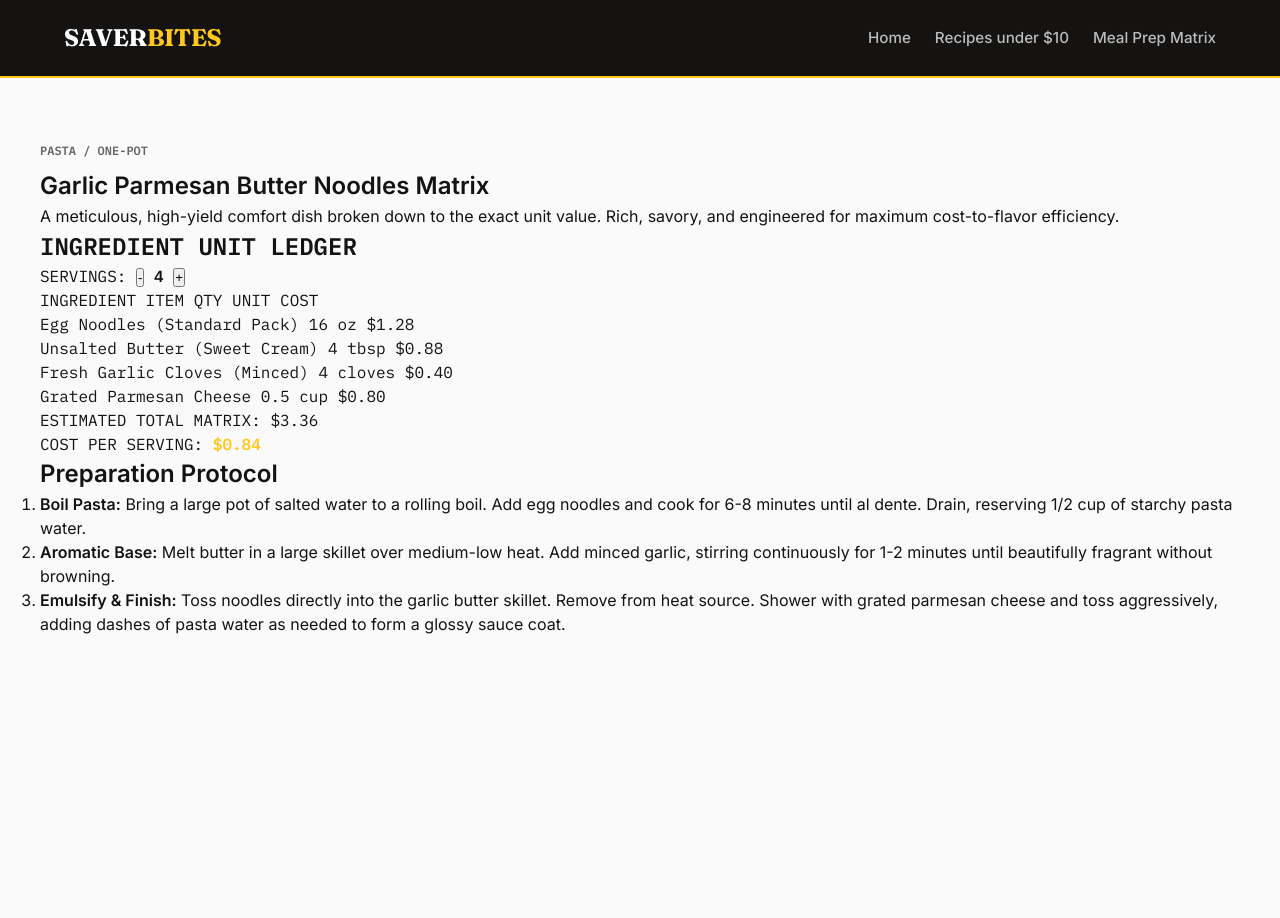
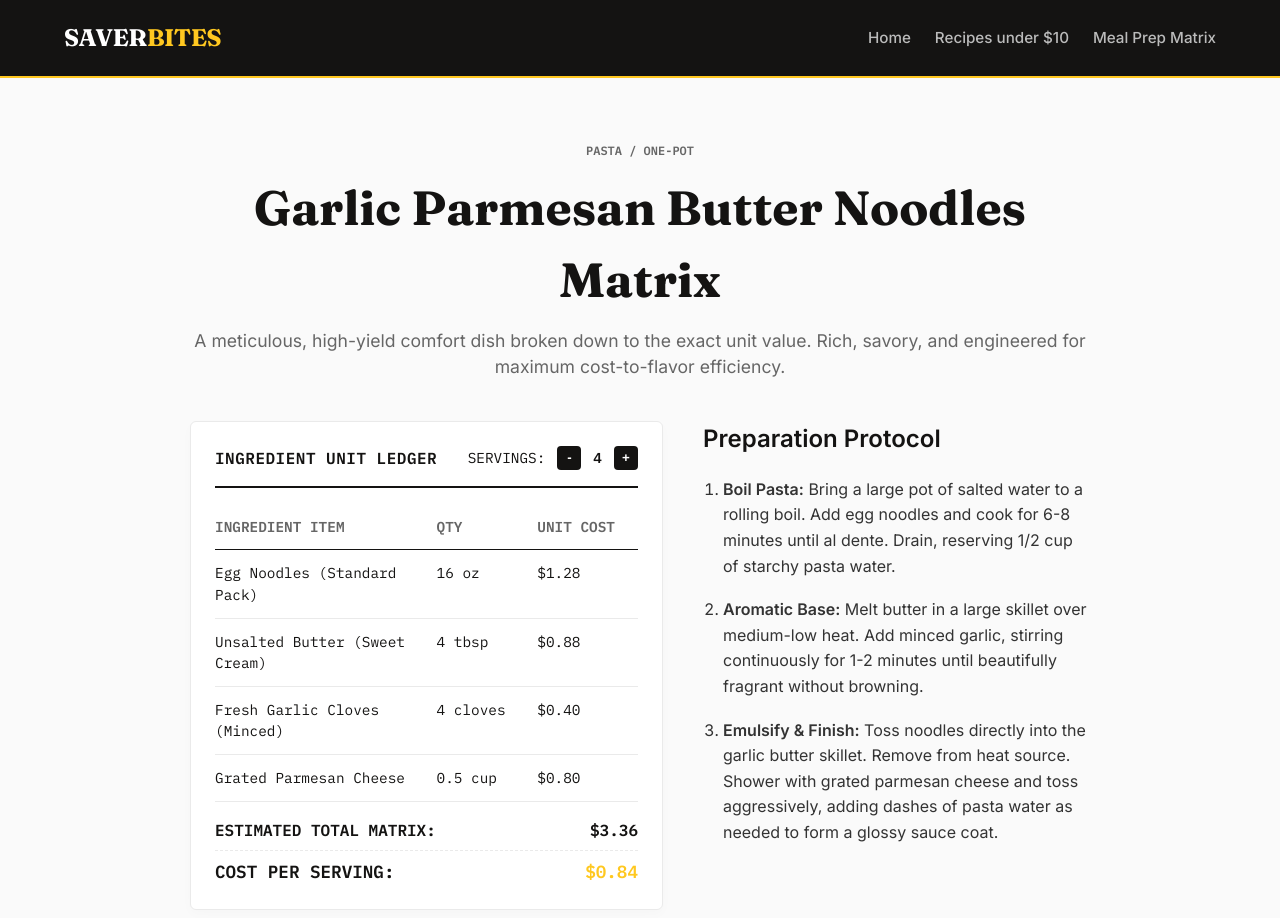
Before and after one commit to burrell001-max/SaverBites, a plain HTML site: page recipes/garlic-parmesan-noodles.html in a window 1280 px wide. Before the commit the page ends 800 px from the top, so only its background shows below. Drawn offline with Linux system fonts and the light colour scheme.

Commit message:
Add styles for recipe and ledger components

```diff
--- a/css/style.css
+++ b/css/style.css
@@ -133,4 +133,31 @@ body {
     .category-label {
         font-size: 0.7rem;
     }
-}
+}/* Recipe Page Extensions */
+.recipe-container { max-width: 900px; margin: 0 auto; }
+.recipe-post-header { margin-bottom: 40px; text-align: center; }
+.recipe-post-header h1 { font-family: var(--font-display); font-size: clamp(2rem, 4vw, 3rem); margin: 12px 0; }
+.recipe-intro { color: var(--text-muted); font-size: 1.1rem; }
+
+.recipe-blueprint-grid { display: grid; grid-template-columns: 1fr; gap: 40px; margin-top: 40px; }
+@media(min-width: 768px) { .recipe-blueprint-grid { grid-template-columns: 1.1fr 0.9fr; } }
+
+/* Ledger Tables */
+.ledger-panel { background: white; border: 1px solid var(--border-gray); border-radius: 6px; padding: 24px; box-shadow: 0 4px 12px rgba(0,0,0,0.02); }
+.ledger-header { display: flex; justify-content: space-between; align-items: center; padding-bottom: 16px; border-bottom: 2px solid var(--cast-iron); }
+.ledger-header h2 { font-size: 1rem; letter-spacing: 0.5px; }
+
+.serving-control { display: flex; align-items: center; gap: 12px; font-size: 0.9rem; }
+.serve-btn { background: var(--cast-iron); color: white; border: none; width: 24px; height: 24px; border-radius: 4px; cursor: pointer; font-weight: bold; }
+.serve-btn:hover { background: var(--canary-yellow); color: var(--cast-iron); }
+
+.ledger-table { margin-top: 16px; }
+.ledger-row { display: grid; grid-template-columns: 2.2fr 1fr 1fr; padding: 12px 0; border-bottom: 1px solid var(--border-gray); font-size: 0.9rem; }
+.table-head { font-weight: 600; color: var(--text-muted); border-bottom: 1px solid var(--cast-iron); }
+.ledger-total-row { display: flex; justify-content: space-between; padding: 16px 0 0 0; font-weight: 600; font-size: 1rem; }
+.cost-per-serving { border-top: 1px dashed var(--border-gray); margin-top: 8px; padding-top: 8px; font-size: 1.1rem; }
+
+/* Protocol Lists */
+.protocol-panel h2 { margin-bottom: 20px; }
+.protocol-list { padding-left: 20px; }
+.protocol-list li { margin-bottom: 18px; line-height: 1.6; color: #333; }
```
